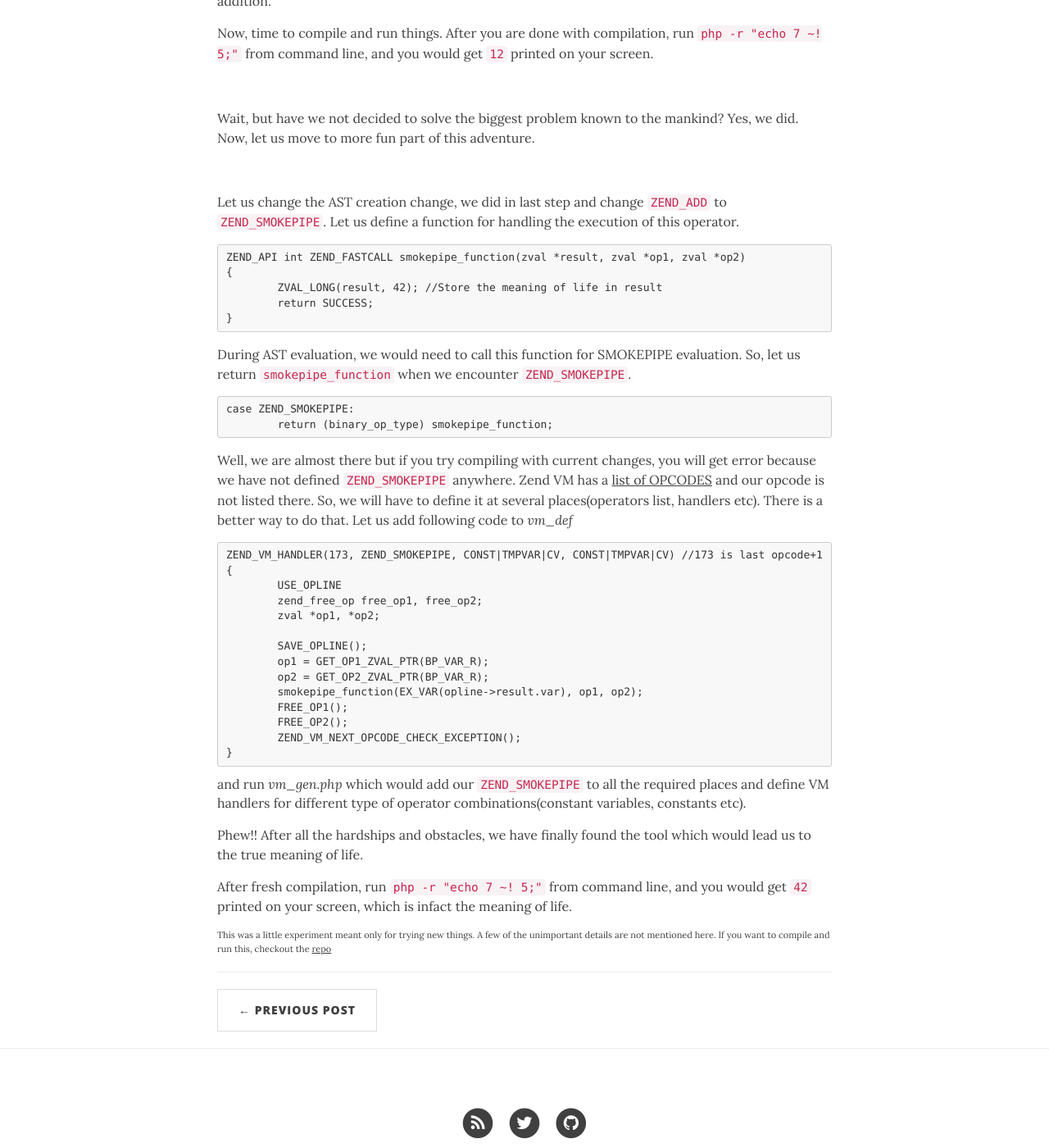
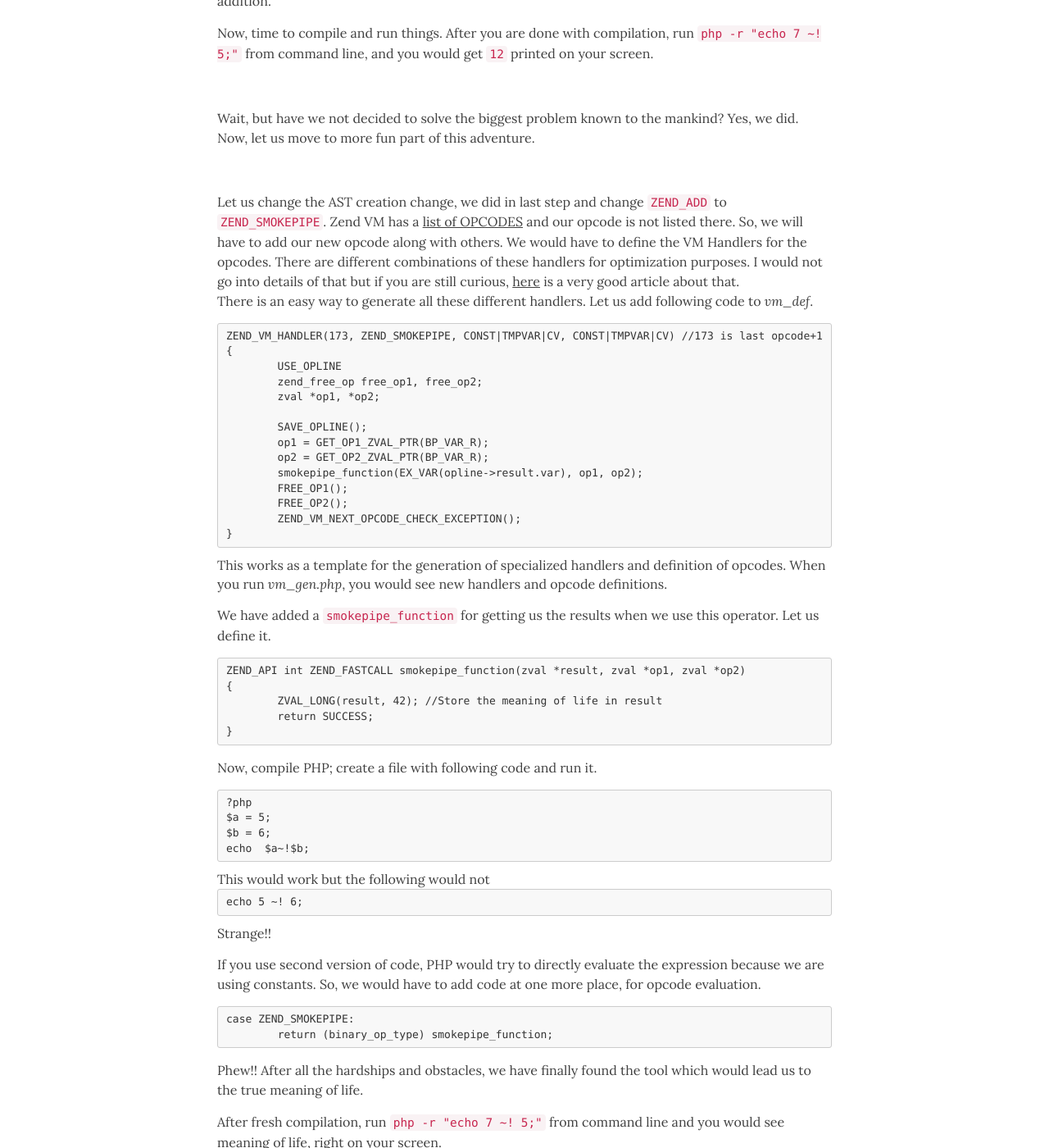
Before and after one commit to ayejay/ayejay.github.io, a Jekyll site: the page built from _posts/2015-09-07-smoking-pipe-with-php7.markdown, in a window 1280 px wide and 1400 px high, scrolled down 1267 px. Shown: the whole window at 82% size. Built offline with Jekyll 4.4.1, drawn with Linux system fonts in a browser that asks for light colours; nearby versions of some CDN libraries; some of the changed text lies outside the part shown.

Commit message:
Little more information added to SMOKEPIPE

```diff
--- a/_posts/2015-09-07-smoking-pipe-with-php7.markdown
+++ b/_posts/2015-09-07-smoking-pipe-with-php7.markdown
@@ -37,25 +37,10 @@ expr T_SMOKEPIPE expr   { $$ = zend_ast_create_binary_op(ZEND_ADD, $1, $3); } //
 <br>
 <p>Wait, but have we not decided to solve the biggest problem known to the mankind? Yes, we did. Now, let us move to more fun part of this adventure.</p>
 <br>
-<p>Let us change the AST creation change, we did in last step and change <code>ZEND_ADD</code> to <code>ZEND_SMOKEPIPE</code>. Let us define a function for handling the execution of this operator.
-<pre>
-ZEND_API int ZEND_FASTCALL smokepipe_function(zval *result, zval *op1, zval *op2)
-{
-        ZVAL_LONG(result, 42); //Store the meaning of life in result
-        return SUCCESS;
-}
-</pre>
-</p>
-
 <p>
-During AST evaluation, we would need to call this function for SMOKEPIPE evaluation. So, let us return <code>smokepipe_function</code> when we encounter <code>ZEND_SMOKEPIPE</code>.
-<pre>
-case ZEND_SMOKEPIPE:
-	return (binary_op_type) smokepipe_function;
-</pre>
-</p>
-<p>
-Well, we are almost there but if you try compiling with current changes, you will get error because we have not defined <code>ZEND_SMOKEPIPE</code> anywhere. Zend VM has a <a href="http://php.net/manual/en/internals2.opcodes.php" target="_blank">list of OPCODES</a> and our opcode is not listed there. So, we will have to define it at several places(operators list, handlers etc). There is a better way to do that. Let us add following code to <i>vm_def</i>
+Let us change the AST creation change, we did in last step and change <code>ZEND_ADD</code> to <code>ZEND_SMOKEPIPE</code>. Zend VM has a <a href="http://php.net/manual/en/internals2.opcodes.php" target="_blank">list of OPCODES</a> and our opcode is not listed there. So, we will have to add our new opcode along with others. We would have to define the VM Handlers for the opcodes. There are different combinations of these handlers for optimization purposes. I would not go into details of that but if you are still curious, <a href="http://jpauli.github.io/2015/02/05/zend-vm-executor.html" target="_blank">here</a> is a very good article about that.
+<br>
+There is an easy way to generate all these different handlers. Let us add following code to <i>vm_def</i>.
 <pre>
 ZEND_VM_HANDLER(173, ZEND_SMOKEPIPE, CONST|TMPVAR|CV, CONST|TMPVAR|CV) //173 is last opcode+1
 {
@@ -72,12 +57,48 @@ ZEND_VM_HANDLER(173, ZEND_SMOKEPIPE, CONST|TMPVAR|CV, CONST|TMPVAR|CV) //173 is
         ZEND_VM_NEXT_OPCODE_CHECK_EXCEPTION();
 }
 </pre>
-and run <i>vm_gen.php</i> which would add our <code>ZEND_SMOKEPIPE</code> to all the required places and define VM handlers for different type of operator combinations(constant variables, constants etc).
+This works as a template for the generation of specialized handlers and definition of opcodes. When you run <i>vm_gen.php</i>, you would see new handlers and opcode definitions.
+</p>
+
+<p>
+We have added a <code>smokepipe_function</code> for getting us the results when we use this operator. Let us define it.
+<pre>
+ZEND_API int ZEND_FASTCALL smokepipe_function(zval *result, zval *op1, zval *op2)
+{
+        ZVAL_LONG(result, 42); //Store the meaning of life in result
+        return SUCCESS;
+}
+</pre>
+</p>
+
+<p>
+Now, compile PHP; create a file with following code and run it.
+<pre>
+?php
+$a = 5;
+$b = 6;
+echo  $a~!$b;
+</pre>
+This would work but the following would not
+<pre>
+echo 5 ~! 6;
+</pre>
+Strange!!
+</p>
+
+<p>
+If you use second version of code, PHP would try to directly evaluate the expression because we are using constants. So, we would have to add code at one more place, for opcode evaluation.
+<pre>
+case ZEND_SMOKEPIPE:
+	return (binary_op_type) smokepipe_function;
+</pre>
 </p>
 
 <p>Phew!! After all the hardships and obstacles, we have finally found the tool which would lead us to the true meaning of life.</p>
 
-<p>After fresh compilation, run <code>php -r "echo 7 ~! 5;"</code> from command line, and you would get <code>42</code> printed on your screen, which is infact the meaning of life.
+<p>After fresh compilation, run <code>php -r "echo 7 ~! 5;"</code> from command line and you would see meaning of life, right on your screen.
 </p>
 
+<p>While this would not be practically very useful, we can make PHP more fun with more sugar. The way things are moving in PHP world, future looks good.</p>
+
 <p style="font-size:11px;">This was a little experiment meant only for trying new things. A few of the unimportant details are not mentioned here. If you want to compile and run this, checkout the <a href="https://github.com/ayejay/php7-smokepipe" target="_blank">repo</a></p>
```
